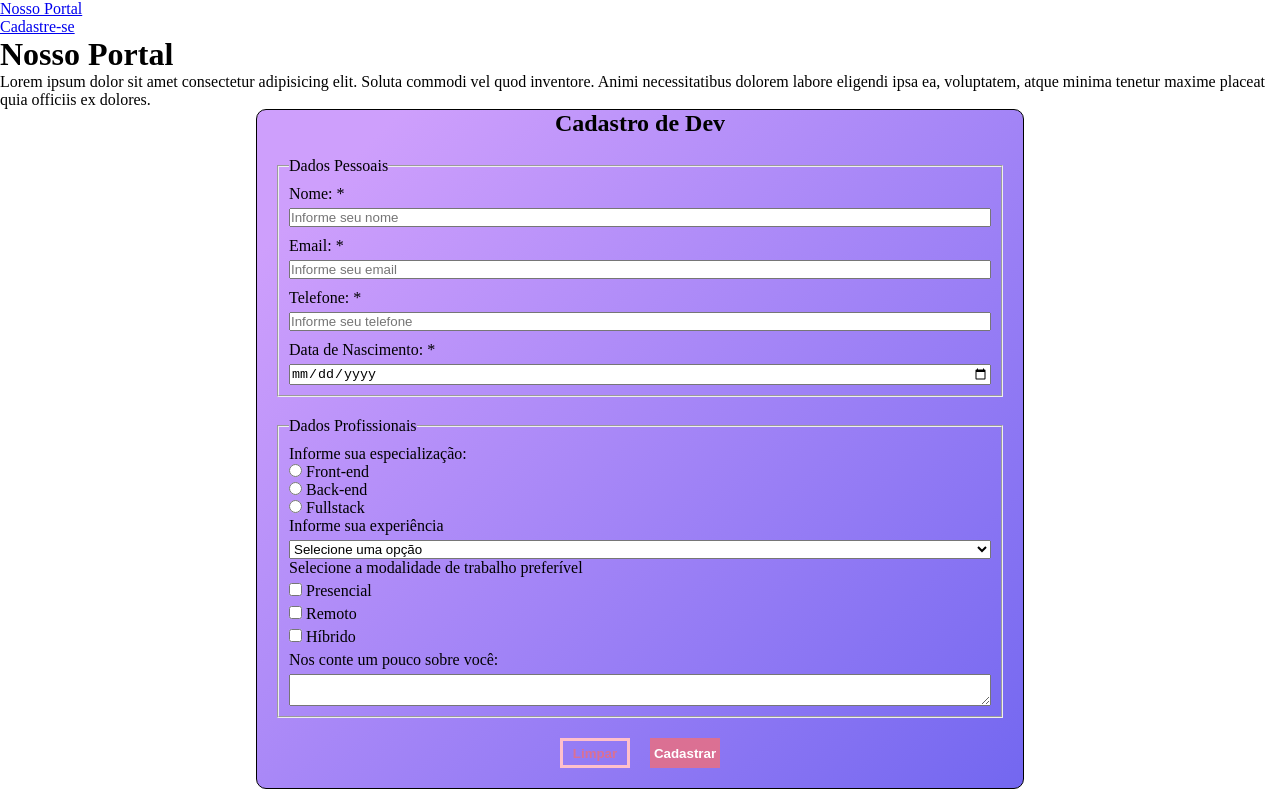
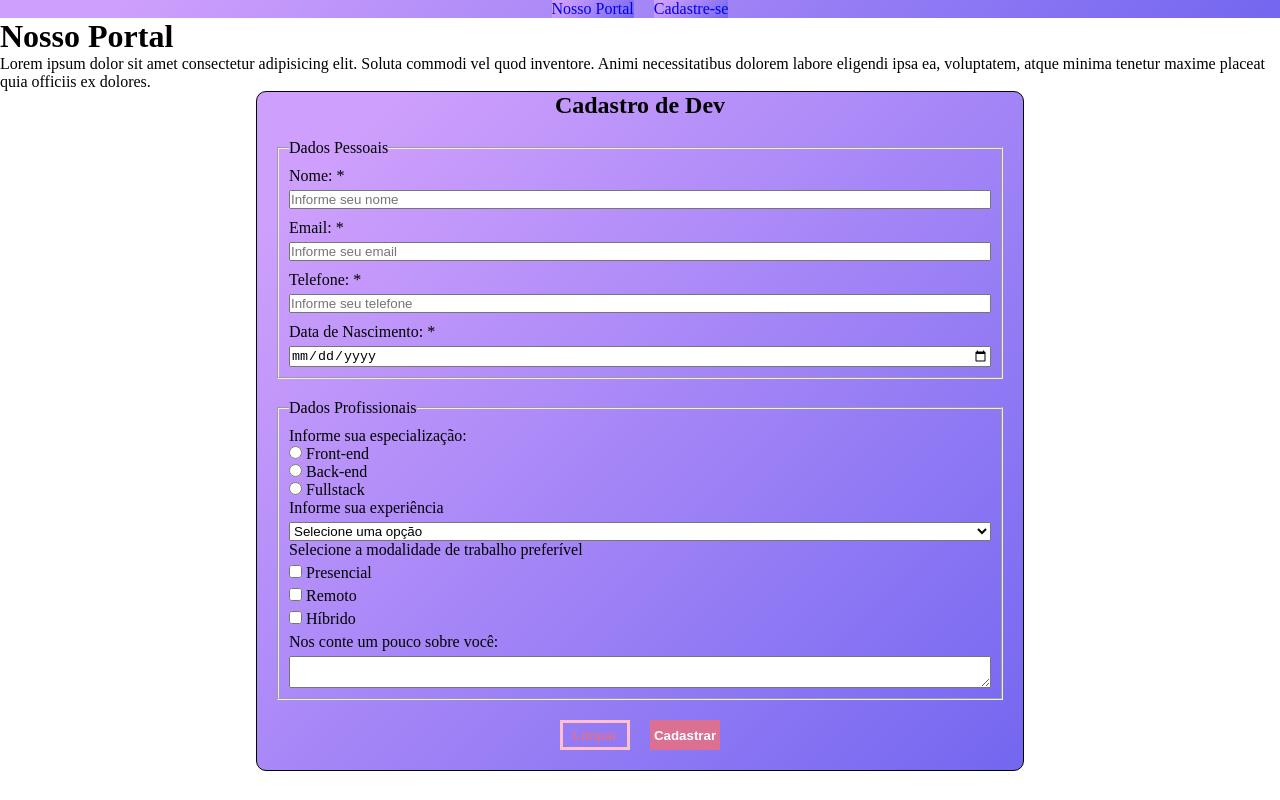
Before and after one commit to ChavesGabriella/formularioHTML, a plain HTML site: page index.html in a window 1280 px wide. Drawn offline with Linux system fonts and the light colour scheme.

Commit message:
adicionando estilizações

```diff
--- a/css/style.css
+++ b/css/style.css
@@ -3,6 +3,17 @@
     padding: 0;
     box-sizing: border-box;
 }
+
+ul,li a{
+    text-decoration: none;
+    list-style: none;
+    display: flex;
+    gap: 20px;
+    justify-content: center;
+    align-items: center;
+    background-image: linear-gradient( 135deg, #CE9FFC 10%, #7367F0 100%);
+}
+
 
 section{
     border: 1px solid;
```
